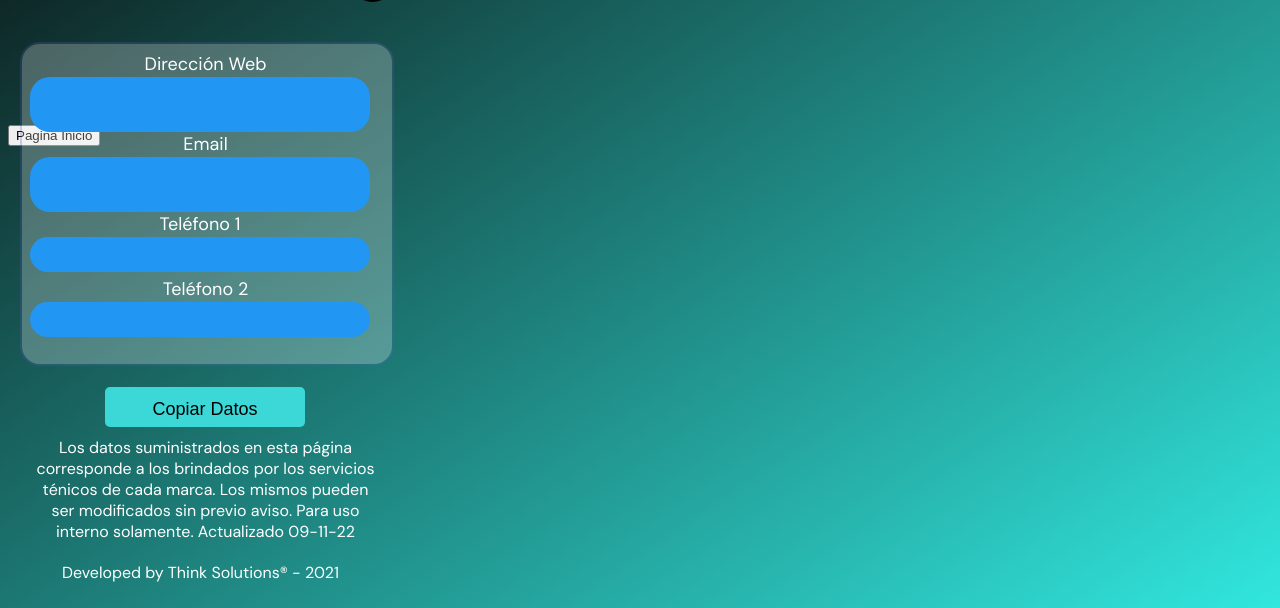
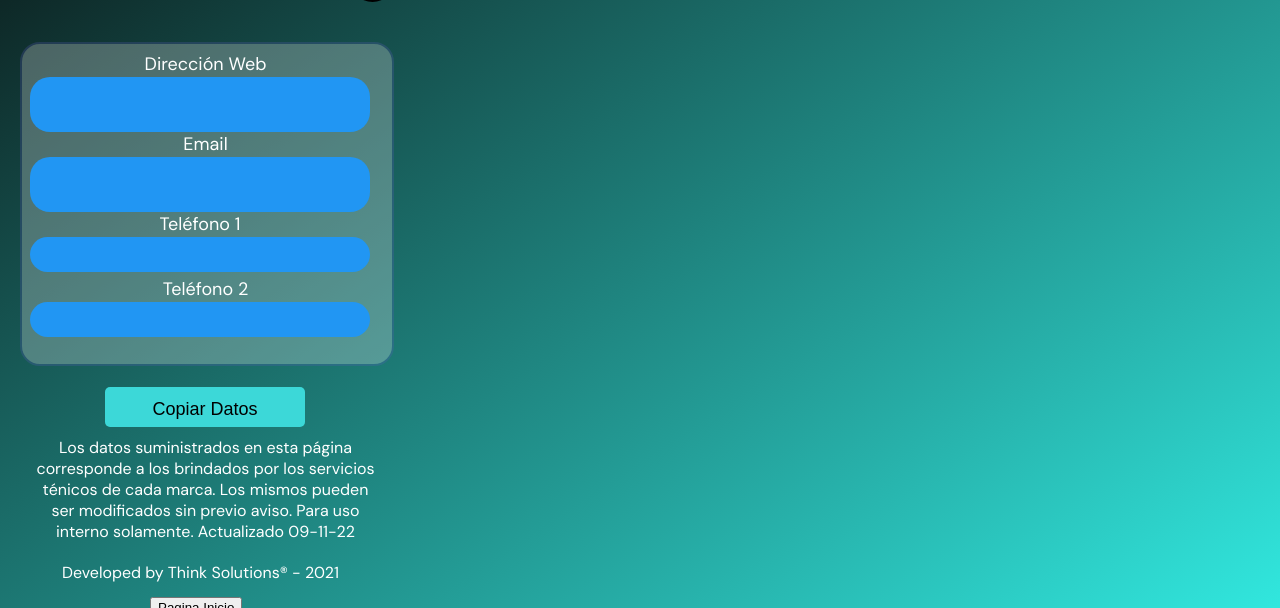
Before and after one commit to DiegoDelgado82/service, a plain HTML site: page index.html in a window 1280 px wide. Shown: the part 243-851 px from the top of the page. Drawn offline with nearby package versions, Linux system fonts and the light colour scheme; no server answers.

Commit message:
Carga mapa y boton

```diff
--- a/index.html
+++ b/index.html
@@ -103,7 +103,7 @@
 
                                 <button class="BotonNuevo" onclick=copiarAlPortapapeles()>Copiar Datos</button>
                                 <br/><br/><br/><br/><br/><br/><br/>
-                                <button onclick="location.href='cuerpo.html'" >Pagina Inicio</button>
+                                <button onclick="location.href='mapa.html'" style="position: absolute; top:840px; left:150px; z-index: 10;" >Pagina Inicio</button>
 
                                </div>
 
```
